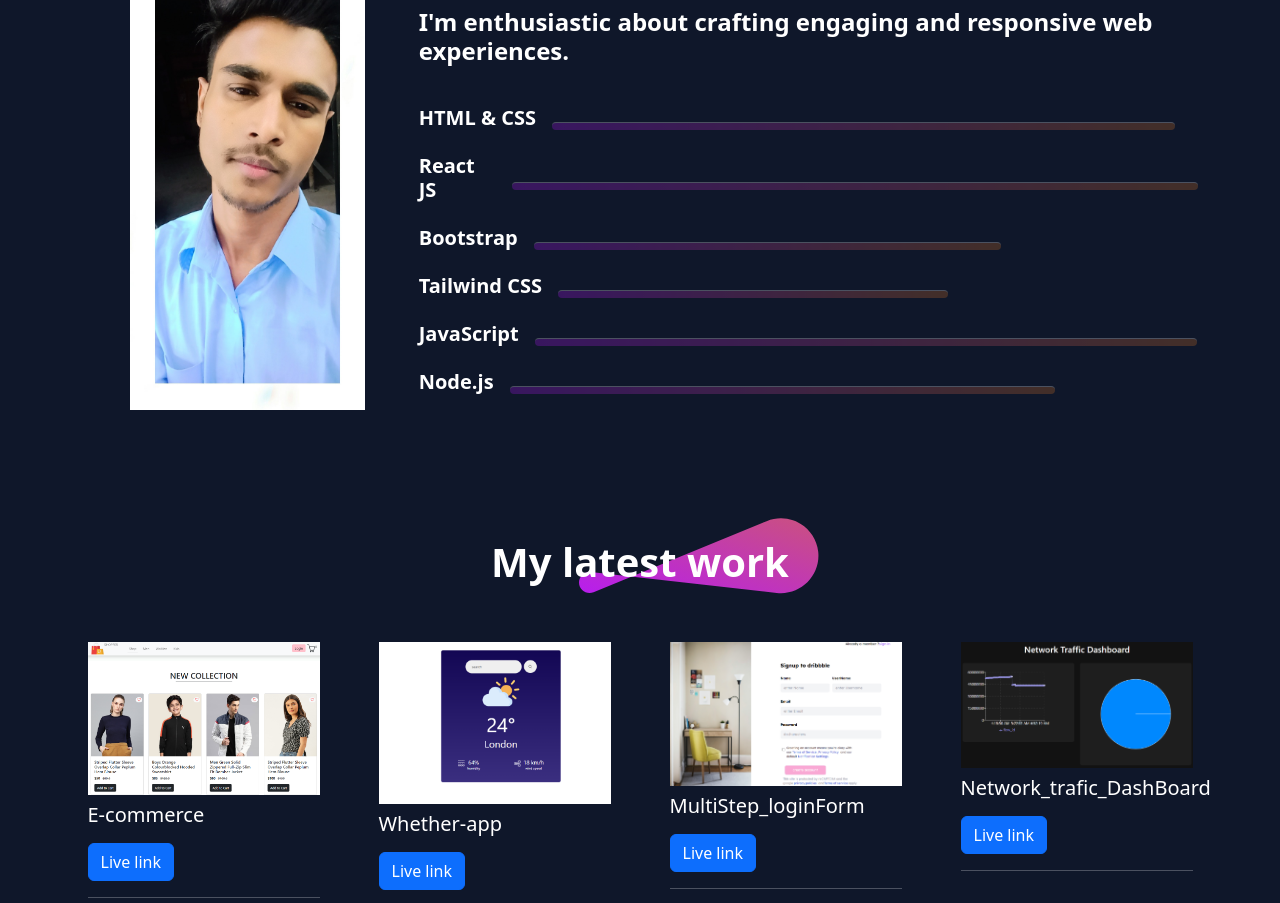
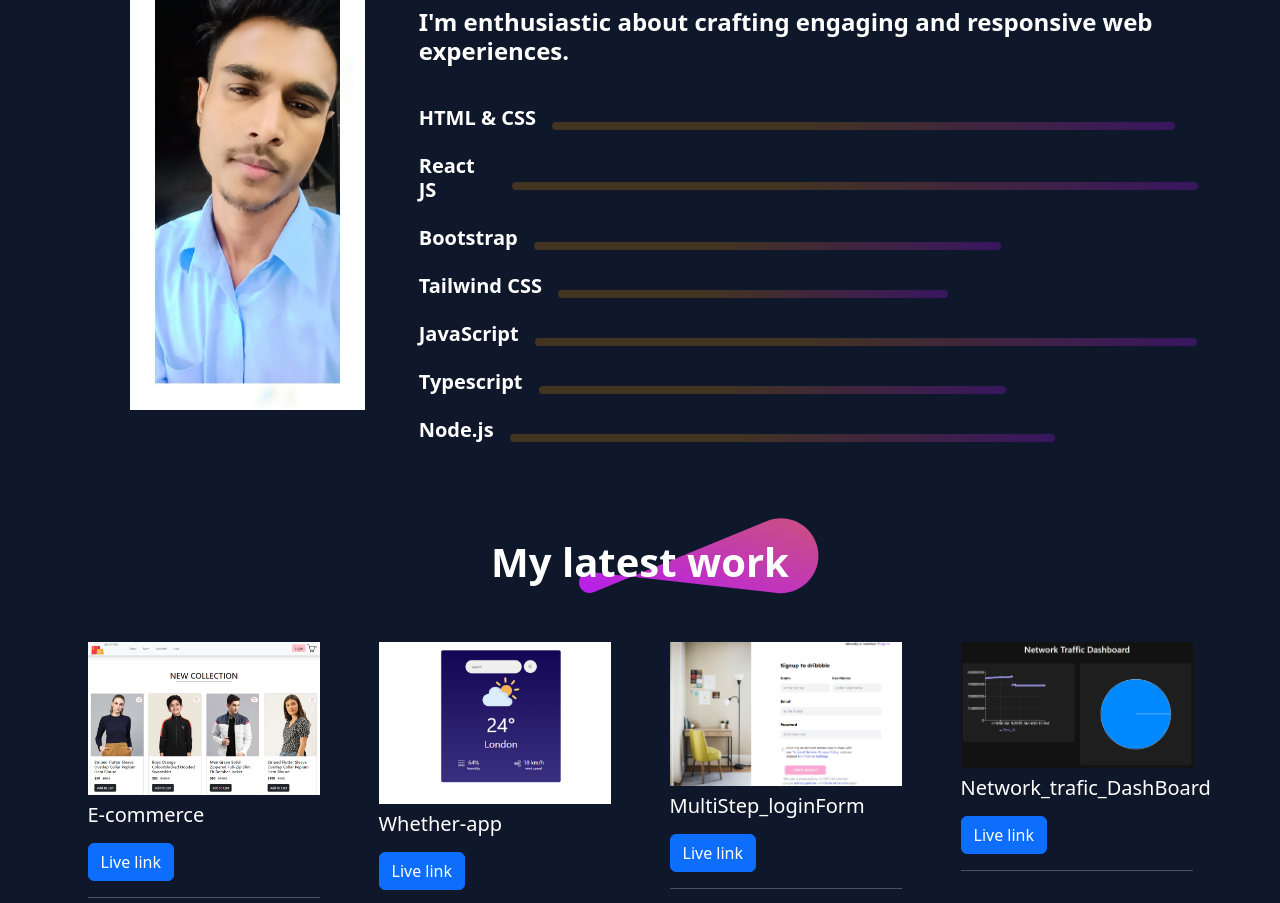
Before and after one commit to imran2904/my-portfolio, a React (Create React App) app: page / in a window 1280 px wide. Shown: the part 1000-1903 px from the top of the page. Built offline with nearby package versions, Linux system fonts and the light colour scheme.

Commit message:
update about

```diff
--- a/src/App.css
+++ b/src/App.css
@@ -43,7 +43,8 @@
   .custom-hr {
 
     height: 8px;
-    background: linear-gradient(270deg, #DA7625, #B415FF);
+    background: linear-gradient(90deg, #DF8908 40% , #B415FF 100%);
+    border: transparent;
 
   }
 
--- a/src/components/About.jsx
+++ b/src/components/About.jsx
@@ -32,42 +32,63 @@ const About = () => {
           </div>
           <div className="d-flex flex-column gap-2">
             <div className="custom-div d-flex gap-3 align-items-center">
-              <p className="min-w-28 fs-5 fw-semibold">HTML & CSS</p>
+              <abbr style={{ textDecoration: "none" }} title="Intermediat">
+                <p className="min-w-28 fs-5 fw-semibold">HTML & CSS</p>
+              </abbr>
               <hr
                 style={{ width: "80%" }}
                 className=" custom-hr rounded-pill"
               />
             </div>
             <div className="custom-div d-flex gap-3 align-items-center">
-              <p className="min-w-28 fs-5 fw-semibold">React JS</p>
+              <abbr style={{ textDecoration: "none" }} title="Advanced">
+                <p className="min-w-32 fs-5 fw-semibold">React JS</p>
+              </abbr>
               <hr
                 style={{ width: "90%" }}
                 className=" custom-hr rounded-pill"
               />
             </div>
             <div className="custom-div d-flex gap-3 align-items-center">
-              <p className="min-w-28 fs-5 fw-semibold">Bootstrap</p>
+              <abbr style={{ textDecoration: "none" }} title="Intermediat">
+                <p className="min-w-28 fs-5 fw-semibold">Bootstrap</p>
+              </abbr>
               <hr
                 style={{ width: "60%" }}
                 className=" custom-hr rounded-pill"
               />
             </div>
             <div className="custom-div d-flex gap-3 align-items-center">
-              <p className="min-w-28 fs-5 fw-semibold">Tailwind CSS</p>
+              <abbr style={{ textDecoration: "none" }} title="Intermediat">
+                <p className="min-w-28 fs-5 fw-semibold">Tailwind CSS</p>
+              </abbr>
               <hr
                 style={{ width: "50%" }}
                 className=" custom-hr rounded-pill"
               />
             </div>
             <div className="custom-div d-flex gap-3 align-items-center">
-              <p className="min-w-28 fs-5 fw-semibold">JavaScript</p>
+              <abbr style={{ textDecoration: "none" }} title="Advanced">
+                <p className="min-w-28 fs-5 fw-semibold">JavaScript</p>
+              </abbr>
               <hr
                 style={{ width: "85%" }}
                 className=" custom-hr rounded-pill"
               />
             </div>
             <div className="custom-div d-flex gap-3 align-items-center">
-              <p className="min-w-28 fs-5 fw-semibold">Node.js</p>
+              <abbr style={{ textDecoration: "none" }} title="Advanced">
+                <p className="min-w-28 fs-5 fw-semibold">Typescript</p>
+              </abbr>
+              <hr
+                style={{ width: "60%" }}
+                className=" custom-hr rounded-pill"
+              />
+            </div>
+            <div className="custom-div d-flex gap-3 align-items-center">
+              <abbr style={{ textDecoration: "none" }} title="Advanced">
+                <p className="min-w-28 fs-5 fw-semibold">Node.js</p>
+              </abbr>
               <hr
                 style={{ width: "70%" }}
                 className=" custom-hr rounded-pill"
```
